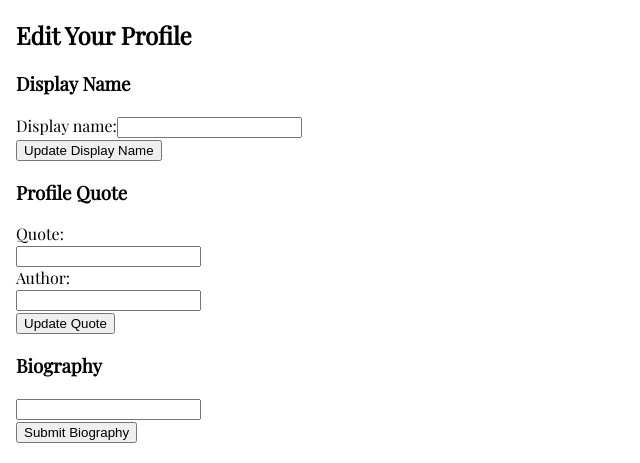
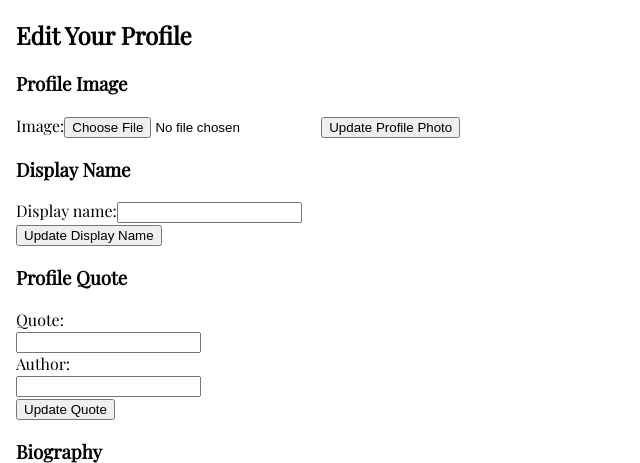
Before and after one commit to Cudderson/kokoro, a Django app: page /edit_profile/ in a window 1280 px wide. Shown: the part 86-549 px from the top of the page, without its empty margins (0-640 px from the left). Run offline with Django 3.2, Linux system fonts and the light colour scheme; the visitor is signed in with stand-in values (Sample User, id 1); data comes from the database, SQL or seed files in the repository; data that the repository does not hold is empty; some web fonts are replaced.

Commit message:
add profile image form to edit_profile.html, update views.edit_profile

```diff
--- a/kokoro_app/templates/kokoro_app/edit_profile.html
+++ b/kokoro_app/templates/kokoro_app/edit_profile.html
@@ -5,6 +5,13 @@
 <span>{{ message }}</span>
 <div class="edit-profile-form-container">
     <h2>Edit Your Profile</h2>
+
+    <h3>Profile Image</h3>
+    <form action="{% url 'kokoro_app:profile_form_handler' %}" method="post" enctype="multipart/form-data">
+        {% csrf_token %}
+        {{ profile_image_form }}
+        <input type="submit" name="profile_image_form" value="Update Profile Photo">
+    </form>
 
     <h3>Display Name</h3>
     <form action="{% url 'kokoro_app:profile_form_handler' %}" method="post">
@@ -51,6 +58,9 @@
         </select>
         <input type="submit" name="tz_form" value="Set Timezone">
     </form>
+
+    <!-- contact info not included. Still deciding -->
+    <!-- cover photo doesn't exist yet -->
 </div>
 
 {% endblock content %}
@@ -62,7 +72,9 @@
 
      Check off when on page:
      TZ select [x]
+     Display Name [x]
      Biography [x]
-
-
+     Quote [x]
+     Profile Image [x]
+     Perfect Balance [x]
 -->
--- a/kokoro_app/views.py
+++ b/kokoro_app/views.py
@@ -241,6 +241,7 @@ def edit_profile(request):
     perfect_form = PerfectBalanceForm()
     display_name_form = ProfileDisplayNameForm()
     quote_form = ProfileQuoteForm()
+    profile_image_form = ProfileImageForm()
 
     # *** MOVE to helper file
     # get UTC time with offset
@@ -256,6 +257,7 @@ def edit_profile(request):
     user_timezone = utc_timezone.astimezone(pytz.timezone(user_timezone_string))
 
     context = {
+        'profile_image_form': profile_image_form,
         'display_name_form': display_name_form,
         'quote_form': quote_form,
         'bio_form': bio_form,
```
